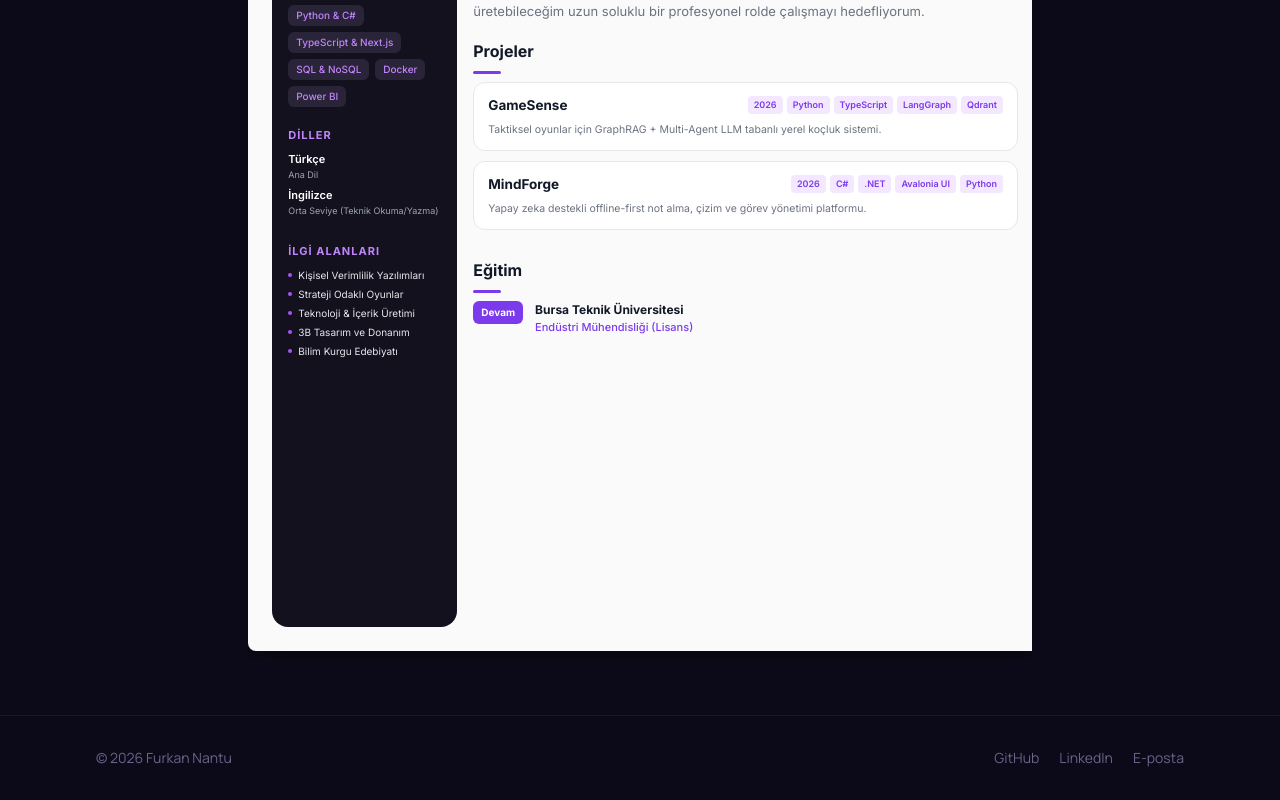
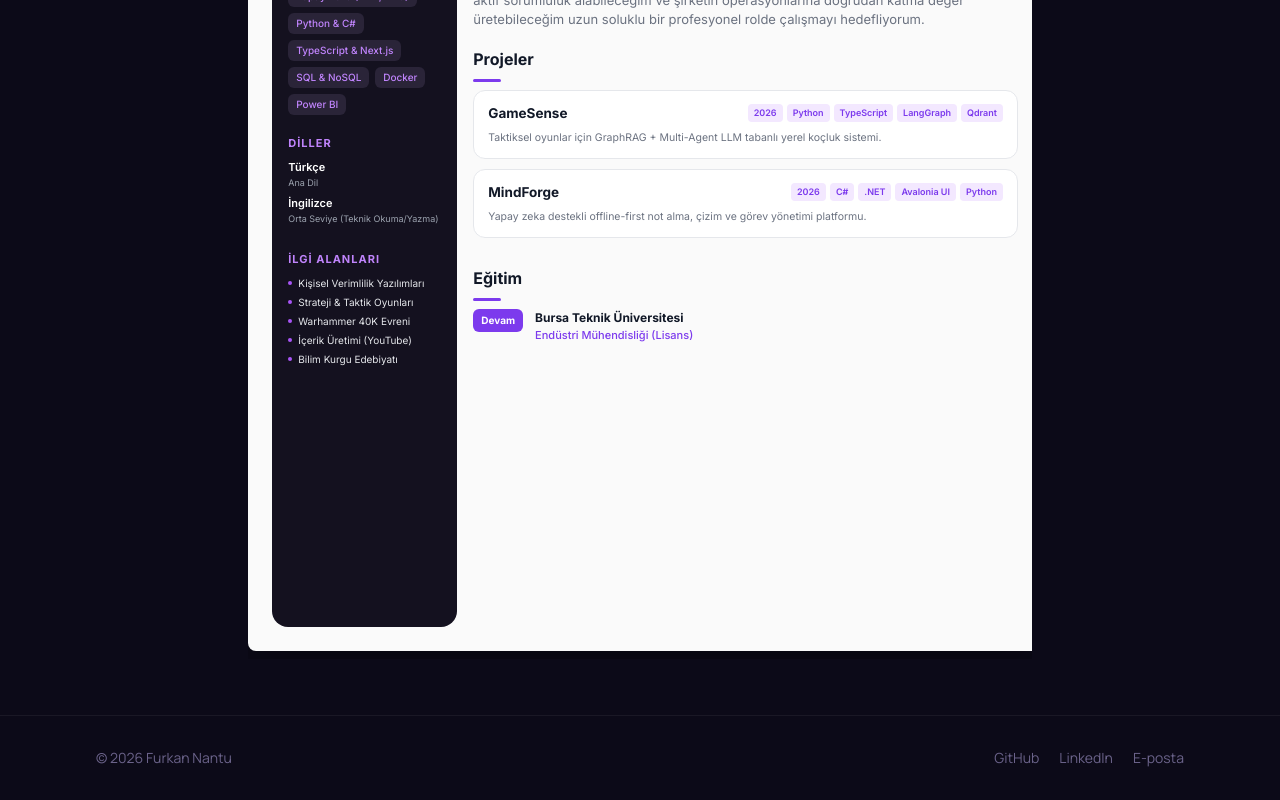
Before and after one commit to fnantu/fnantu.com, a Next.js app: page /cv in a window 1280 px wide. Shown: the part 681-1481 px from the top of the page. Built offline with nearby package versions, Linux system fonts and the light colour scheme; no server answers.

Commit message:
content: ilgi alanları ve QR kod boyutu güncellendi

```diff
--- a/src/app/cv/cv-template.css
+++ b/src/app/cv/cv-template.css
@@ -46,7 +46,7 @@
   justify-content: space-between;
   align-items: center;
   box-shadow: var(--cv-sh);
-  height: 108px;
+  height: 116px;
 }
 .cv-root .hdr h1 {
   font-size: 28px;
@@ -79,8 +79,8 @@
   text-decoration: none;
 }
 .cv-root .qr-b {
-  width: 72px;
-  height: 72px;
+  width: 80px;
+  height: 80px;
   background: #fff;
   border-radius: 10px;
   padding: 6px;
--- a/src/components/cv-template.tsx
+++ b/src/components/cv-template.tsx
@@ -45,9 +45,9 @@ const languages = [
 
 const interests = [
   "Kişisel Verimlilik Yazılımları",
-  "Strateji Odaklı Oyunlar",
-  "Teknoloji & İçerik Üretimi",
-  "3B Tasarım ve Donanım",
+  "Strateji & Taktik Oyunları",
+  "Warhammer 40K Evreni",
+  "İçerik Üretimi (YouTube)",
   "Bilim Kurgu Edebiyatı",
 ];
 
@@ -67,7 +67,7 @@ export function CvTemplate() {
           </div>
           <a className="qr" href="https://fnantu.com" target="_blank">
             <span className="qr-b">
-              <QrCode url="https://fnantu.com" />
+              <QrCode url="https://fnantu.com" size={68} />
             </span>
             <span className="qr-l">fnantu.com ↓ Tara</span>
           </a>
```
